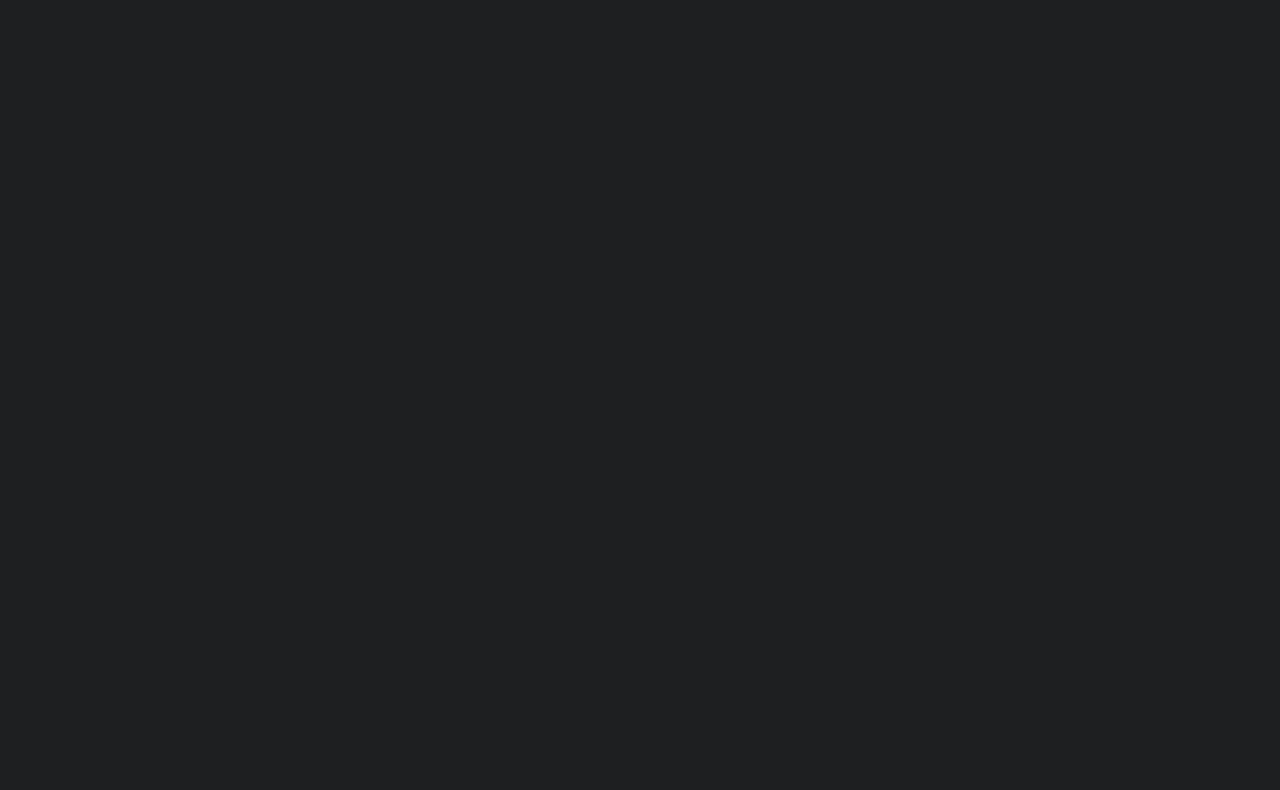
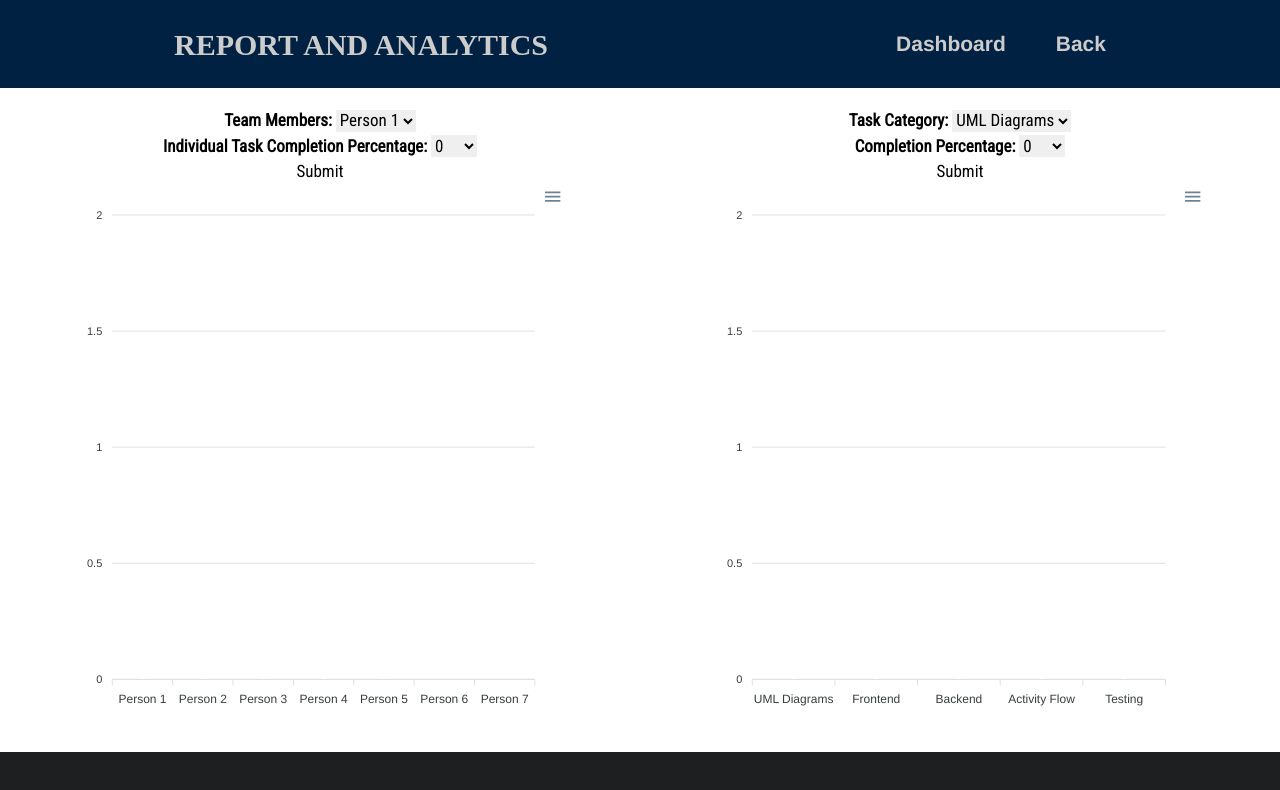
Before and after one commit to iamneo-production/33e87e27-938b-4a40-8e83-73c219030755, a React (Create React App) app in the folder reactapp/: page /ChartsRender in a window 1280 px wide. Before the commit this address had no page. Shown: the top 790 px of the page. Built offline with nearby package versions, Linux system fonts and the light colour scheme.

Commit message:
Update Report Page

```diff
--- a/reactapp/package.json
+++ b/reactapp/package.json
@@ -9,11 +9,13 @@
     "@testing-library/jest-dom": "^5.16.5",
     "@testing-library/react": "^13.4.0",
     "@testing-library/user-event": "^13.5.0",
+    "apexcharts": "^3.41.0",
     "axios": "^1.4.0",
     "formik": "^2.4.1",
     "mdb-react-ui-kit": "^6.1.0",
     "moment": "github:moment/moment",
     "react": "^18.2.0",
+    "react-apexcharts": "^1.4.0",
     "react-dom": "^18.2.0",
     "react-icons": "^4.10.1",
     "react-multi-date-picker": "^4.0.0",
@@ -27,7 +29,7 @@
     "yup": "^1.2.0"
   },
   "scripts": {
-    "start": "react-scripts start",
+    "start": "PORT=8081 react-scripts start",
     "build": "react-scripts build",
     "test": "react-scripts test",
     "eject": "react-scripts eject"
--- a/reactapp/src/App.js
+++ b/reactapp/src/App.js
@@ -7,6 +7,7 @@ import { BrowserRouter as Router, Routes, Route } from 'react-router-dom';
 import { ToastContainer } from 'react-toastify';
 import 'react-toastify/dist/ReactToastify.css';
 import ListProjects from './components/pages/listProjects';
+import ChartsRender from './components/chart1/ChartsRender';
 
 function App() {
   return (
@@ -18,6 +19,7 @@ function App() {
           <Route path="/signup" element={<SignUp />} />
           <Route path="/forgotpassword" element={<ForgotPassword />} />
           <Route path="/listprojects" element={<ListProjects />} />
+          <Route path="/ChartsRender" element={<ChartsRender />} />
         </Routes>
       </Router>
     </div>
--- /dev/null
+++ b/reactapp/src/components/chart1/ChartsRender.css
@@ -0,0 +1,11 @@
+.Chartsu {
+    text-align: center;
+    display: flex;
+    justify-content: space-around;
+    align-items: center;
+    background-color: white;
+  }
+  .body{
+
+    background-color: white;
+  }
--- /dev/null
+++ b/reactapp/src/components/chart1/ChartsRender.js
@@ -0,0 +1,38 @@
+import ChartDropdownHello from './chartdropdown';
+import ChartDropdownTutorial from './chartdropdownsecond';
+import Navbar from './navbar';
+import React from 'react';
+import './ChartsRender.css';
+
+
+
+
+
+
+
+function ChartsRender() {
+
+
+  return (
+    <>
+    <div>
+
+      <Navbar/>
+      <div className='Chartsu'>
+        <ChartDropdownHello/>
+        <ChartDropdownTutorial/>
+        </div>
+
+
+
+
+      </div>
+
+
+
+    </>
+    );
+}
+
+
+export default ChartsRender;
--- /dev/null
+++ b/reactapp/src/components/chart1/chartdropdown.js
@@ -0,0 +1,86 @@
+import Chart from 'react-apexcharts'
+import React from 'react';
+import { useState } from 'react';
+
+
+function ChartDropdownHello() {
+
+  const [perName] = useState(['Person 1','Person 2','Person 3','Person 4','Person 5','Person 6','Person 7']);
+  const [comList] = useState([0,5,10,15,20,25,30,35,40,45,50,55,65,70,75,80,85,90,95,100 ]);
+  const [opt, setOpt] = useState({
+      chart: {
+        id: 'apexchart-example'
+      },
+      xaxis: {
+        categories: ['Person 1','Person 2','Person 3','Person 4','Person 5','Person 6','Person 7']
+      }
+    });
+  const [ser, setSer] = useState([{
+      name: '% Completed',
+      data: [0,0,0,0,0]
+    }])
+
+    const [pers, setPers] = useState([]);
+    const [compl, setCompl] = useState([]);
+    const sub = () => {
+        console.log("submit", pers, compl)
+        setOpt({
+          chart: {
+            id: 'apexchart-example'
+          },
+          xaxis: {
+            categories: pers
+          }
+        })
+        setSer([{
+          pers: '% Completed',
+          data: compl
+        }])
+
+    }
+
+
+    return (
+        <div style={{padding:"20px", color: "black", fontSize: "17px"}}>
+            <div>
+            <span><b style={{color: "black"}}>Team Members: </b></span>
+            <select onChange={(e) => setPers([...pers, e.target.value])}>
+                {
+                    perName.map(item => {
+                      return(
+                          <option k>
+                              {item}
+                          </option>
+                      )
+                    })
+                }
+
+            </select>
+            </div>
+            <div>
+            <span><b>Individual Task Completion Percentage: </b></span>
+            <select onChange={(e) => setCompl([...compl, e.target.value])}>
+                {
+                    comList.map(item => {
+                      return(
+                          <option>
+                              {item}
+                          </option>
+                      )
+                    })
+                }
+
+            </select>
+            </div>
+            <button onClick={sub}>Submit</button>
+
+          <Chart options={opt} series={ser} type="bar" width={500} height={532} />
+      </div>
+
+
+    )
+
+
+}
+
+export default ChartDropdownHello;
--- /dev/null
+++ b/reactapp/src/components/chart1/chartdropdownsecond.js
@@ -0,0 +1,82 @@
+import Chart from 'react-apexcharts'
+import React from 'react';
+import { useState } from 'react';
+
+
+function ChartDropdownTutorial() {
+  const [empName] = useState(['UML Diagrams','Frontend','Backend','Activity Flow','Testing']);
+  const [salaryList] = useState([0,5,10,15,20,25,30,35,40,45,50,55,65,70,75,80,85,90,95,100 ]);
+  const [options, setOption] = useState({
+      chart: {
+        id: 'apexchart-example'
+      },
+      xaxis: {
+        categories: ['UML Diagrams','Frontend','Backend','Activity Flow','Testing']
+      }
+    });
+  const [series, setSeries] = useState([{
+      name: '% Completed',
+      data: [0,0,0,0,0]
+    }])
+
+    const [name, setName] = useState([]);
+    const [salary, setSalary] = useState([]);
+    const submit = () => {
+        console.log("submit", name, salary)
+        setOption({
+          chart: {
+            id: 'apexchart-example'
+          },
+          xaxis: {
+            categories: name
+          }
+        })
+        setSeries([{
+          name: '% Completed',
+          data: salary
+        }])
+
+    }
+    return (
+        <div style={{padding:"20px", color: "black", fontSize: "17px"}}>
+            <div>
+            <span><b>Task Category: </b></span>
+            <select onChange={(e) => setName([...name, e.target.value])}>
+                {
+                    empName.map(item => {
+                      return(
+                          <option k>
+                              {item}
+                          </option>
+                      )
+                    })
+                }
+
+            </select>
+            </div>
+            <div>
+            <span><b>Completion Percentage: </b></span>
+            <select onChange={(e) => setSalary([...salary, e.target.value])}>
+                {
+                    salaryList.map(item => {
+                      return(
+                          <option>
+                              {item}
+                          </option>
+                      )
+                    })
+                }
+
+            </select>
+            </div>
+
+            <button onClick={submit}>Submit</button>
+
+          <Chart options={options} series={series} type="bar" width={500} height={532} />
+      </div>
+    )
+
+}
+
+
+export default ChartDropdownTutorial;
--- /dev/null
+++ b/reactapp/src/components/chart1/navbar.css
@@ -0,0 +1,89 @@
+*,
+*::after,
+*::before {
+  margin: 0;
+  box-sizing: border-box;
+}
+html {
+  font-size: 62.5%;
+}
+body {
+  font-size: 1.6rem;
+}
+li {
+  list-style: none;
+}
+a {
+  text-decoration: none;
+  color: rgb(204, 204, 204);
+}
+
+.nav {
+  display: flex;
+  align-items: center;
+  justify-content: space-around;
+  height: 11vh;
+  background: rgb(0, 33, 65);
+}
+.nav__brand {
+  text-transform: uppercase;
+  font-size: 30px;
+  font-weight: bolder;
+  font-family: 'Times New Roman', Times, serif;
+}
+
+.nav__menu {
+  display: flex;
+  align-items: center;
+  justify-content: space-around;
+  gap: 5rem;
+}
+.nav__toggler {
+  display: none;
+}
+.nav__toggler div {
+  width: 2.5rem;
+  height: 0.2rem;
+  margin: 0.4rem;
+  background: rgb(204, 204, 204);
+  transition: 0.3s ease-in;
+}
+.nav__link {
+    font-size: 21px;
+    font-weight: bold;
+    font-family: 'Franklin Gothic Medium', 'Arial Narrow', Arial, sans-serif;
+}
+
+@media screen and (max-width: 768px) {
+  .nav__toggler {
+    display: block;
+    cursor: pointer;
+  }
+  .nav__menu {
+    position: fixed;
+    top: 7vh;
+    right: 0;
+    height: 93vh;
+    width: 50vw;
+    background: rgb(249, 25, 43);
+    flex-direction: column;
+    transform: translateX(100%);
+    transition: 0.5s ease-in;
+  }
+}
+/* Active Class */
+.nav__active {
+  transform: translateX(0%);
+}
+
+/* Toggle Icon Animation */
+
+.toggle .line1 {
+  transform: rotate(-45deg) translate(-4px, 5px);
+}
+.toggle .line2 {
+  opacity: 0;
+}
+.toggle .line3 {
+  transform: rotate(45deg) translate(-4px, -5px);
+}
--- /dev/null
+++ b/reactapp/src/components/chart1/navbar.js
@@ -0,0 +1,43 @@
+import React, { useState } from "react";
+import "../chart1/navbar.css"
+
+function Navbar() {
+  const [active, setActive] = useState("nav__menu");
+  const [icon, setIcon] = useState("nav__toggler");
+  const navToggle = () => {
+    if (active === "nav__menu") {
+      setActive("nav_menu nav_active");
+    } else setActive("nav__menu");
+
+    // Icon Toggler
+    if (icon === "nav__toggler") {
+      setIcon("nav__toggler toggle");
+    } else setIcon("nav__toggler");
+  };
+  return (
+    <nav className="nav">
+      <a href="#" className="nav__brand">
+        Report and Analytics
+      </a>
+      <ul className={active}>
+        <li className="nav__item">
+          <a href="#" className="nav__link">
+            Dashboard
+          </a>
+        </li>
+        <li className="nav__item">
+          <a href="#" className="nav__link">
+            Back
+          </a>
+        </li>
+      </ul>
+      <div onClick={navToggle} className={icon}>
+        <div className="line1"></div>
+        <div className="line2"></div>
+        <div className="line3"></div>
+      </div>
+    </nav>
+  );
+}
+
+export default Navbar;
```
Also changed, not shown: 1 other file (tests, documents, lock files or other folders).
